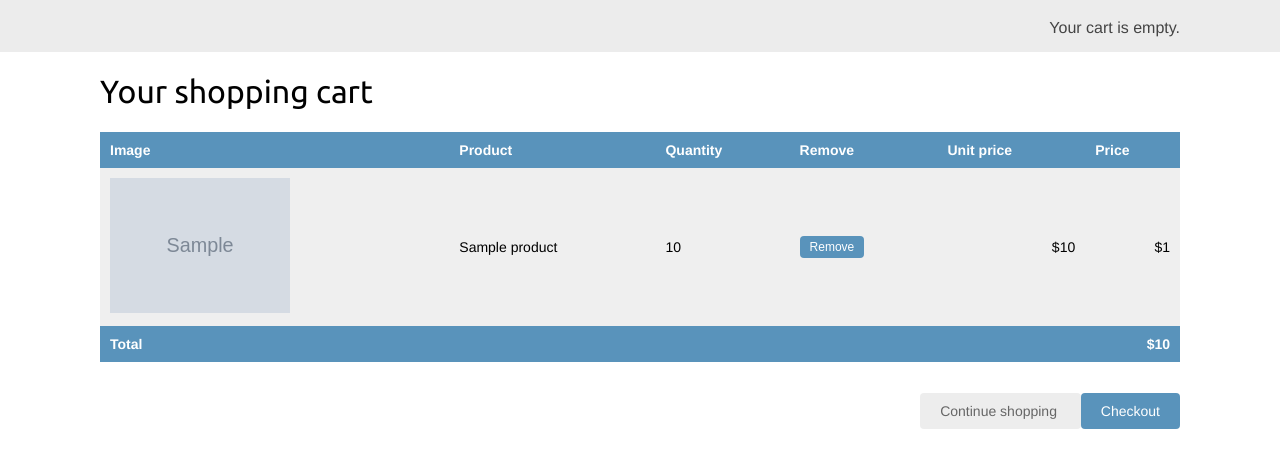
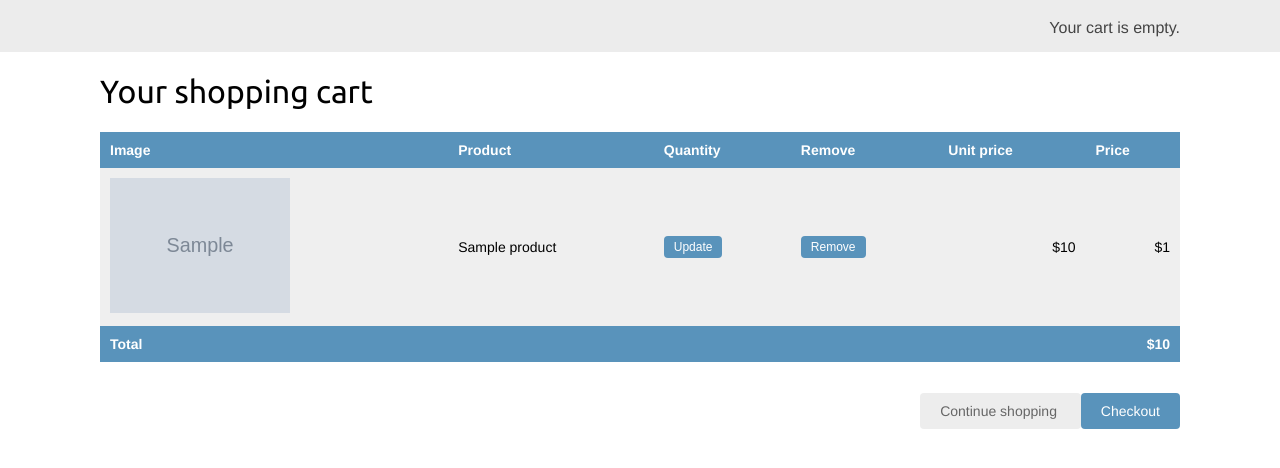
Before and after one commit to julian10m/django-projects, a Django app: template myshop/cart/templates/cart/detail.html in a window 1280 px wide. Shown: the part 46-514 px from the top of the page. Run offline with Django 4.2, Linux system fonts and the light colour scheme; the template is opened without the code that fills it: most values are stand-ins (such as "Sample title", 1, 10 or a date in 2020); grey boxes marked "Sample" are stand-in pictures; some libraries are stand-ins or nearby versions.

Commit message:
adding cart quantity update on cart detail view

```diff
--- a/myshop/cart/templates/cart/detail.html
+++ b/myshop/cart/templates/cart/detail.html
@@ -28,7 +28,14 @@
                             </a>
                         </td>
                         <td>{{ product.name }}</td>
-                        <td>{{ item.quantity }}</td>
+                        <td>
+                            <form action="{% url 'cart:cart_add' product.id %}" method="post">
+                                {{ item.update_quantity_form.quantity }}
+                                {{ item.update_quantity_form.override }}
+                                <input type="submit" value="Update">
+                                {% csrf_token %}
+                            </form>
+                        </td>
                         <td>
                             <form action="{% url 'cart:cart_remove' product.id %}" method="post">
                                 <input type="submit" value="Remove">
--- a/myshop/cart/views.py
+++ b/myshop/cart/views.py
@@ -26,4 +26,9 @@ def cart_remove(request, product_id):
 
 def cart_detail(request):
     cart = Cart(request)
+    for item in cart:
+        item['update_quantity_form'] = CartAddProductForm(initial={
+            'quantity': item['quantity'],
+            'override': True
+        })
     return render(request, 'cart/detail.html', {'cart': cart})
```
